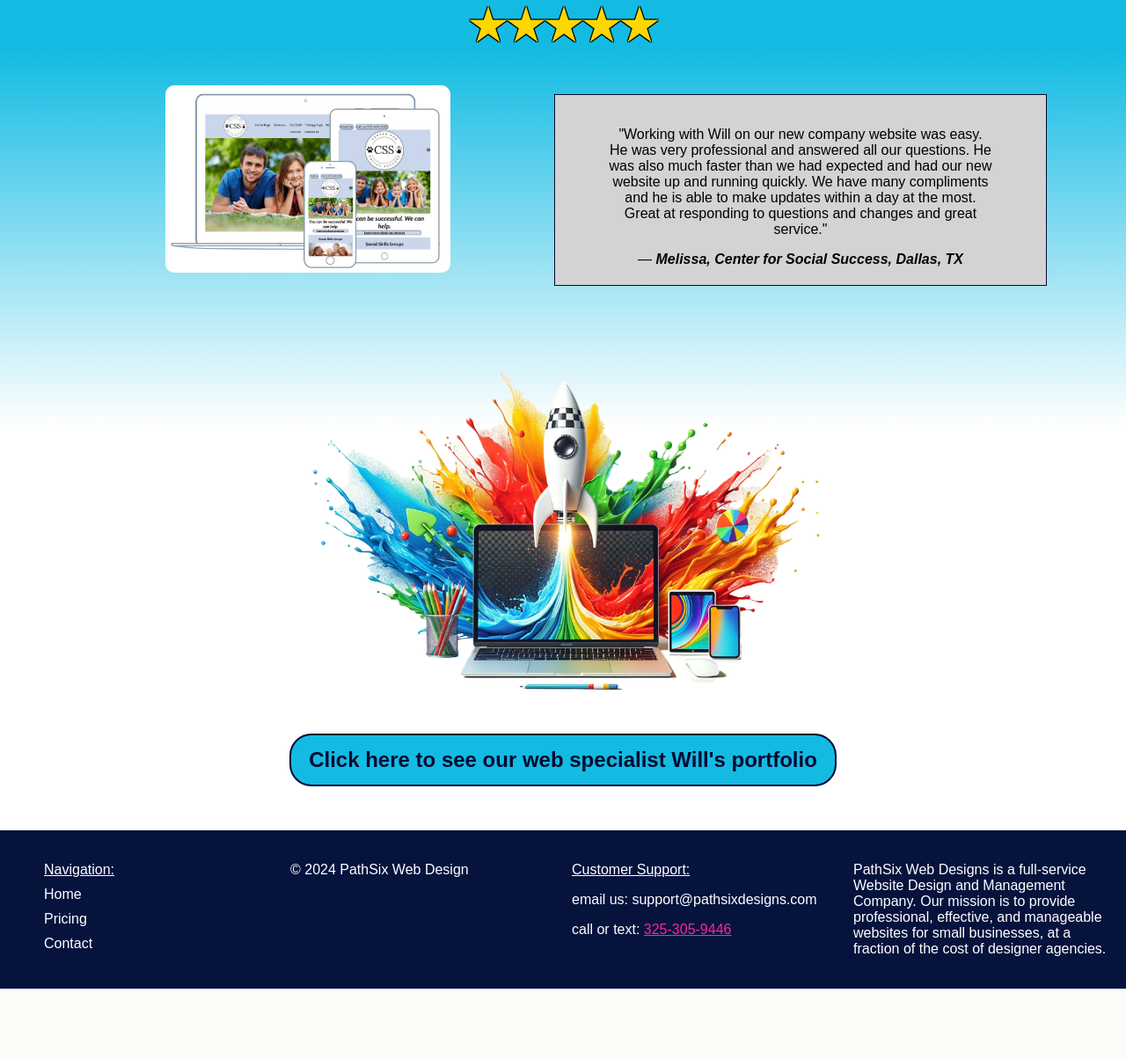
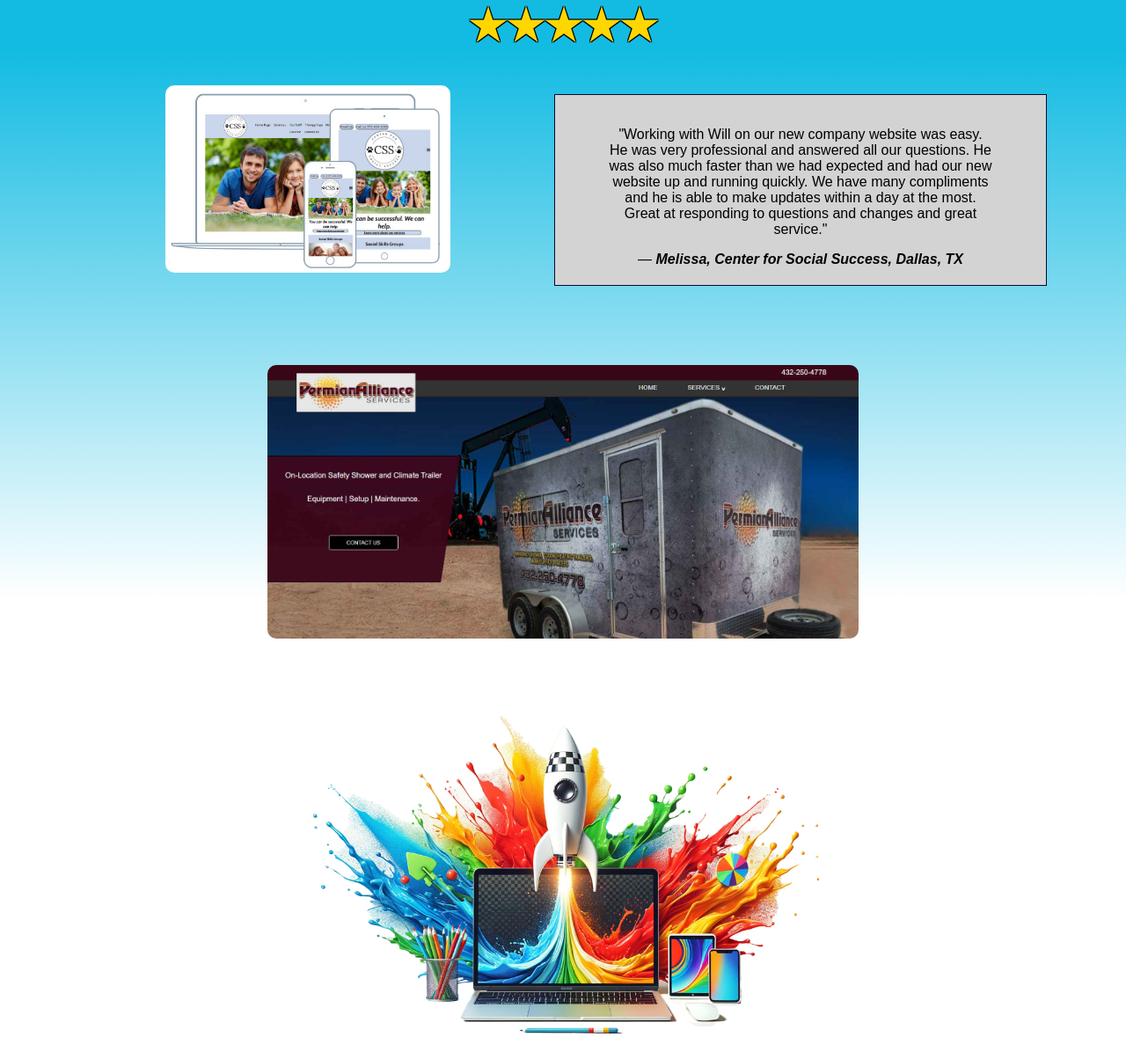
Before and after one commit to boonewh/pathsixdesigns, a Flask app: page / in a window 1280 px wide. Shown: the part 2724-3928 px from the top of the page at 88% size. Before the commit the page ends 3848 px from the top, so only its background shows below. Run offline with Flask 3, Linux system fonts and the light colour scheme; some web fonts are replaced.

Commit message:
Add PermAll

```diff
--- a/templates/index.html
+++ b/templates/index.html
@@ -97,6 +97,9 @@
                     </cite>
                 </div>
             </div>
+            <div class="testimonials">
+                <a href="https://permianalliance.com"><img src="{{ url_for('static', filename='images/permian_alliance.jpg' )}}" alt=""></a>
+            </div>
             <img src="{{ url_for('static', filename='images/rocket.png')}}" alt="Rocket coming from a laptop artwork">
             <div class="portfolio"><button><a href="https://willboone.dev">Click here to see our web specialist Will's portfolio</a></button></div>
         </div>
```
Also changed, not shown: static/images/diceanddata.webp (added), static/images/permian_alliance.jpg (added).
